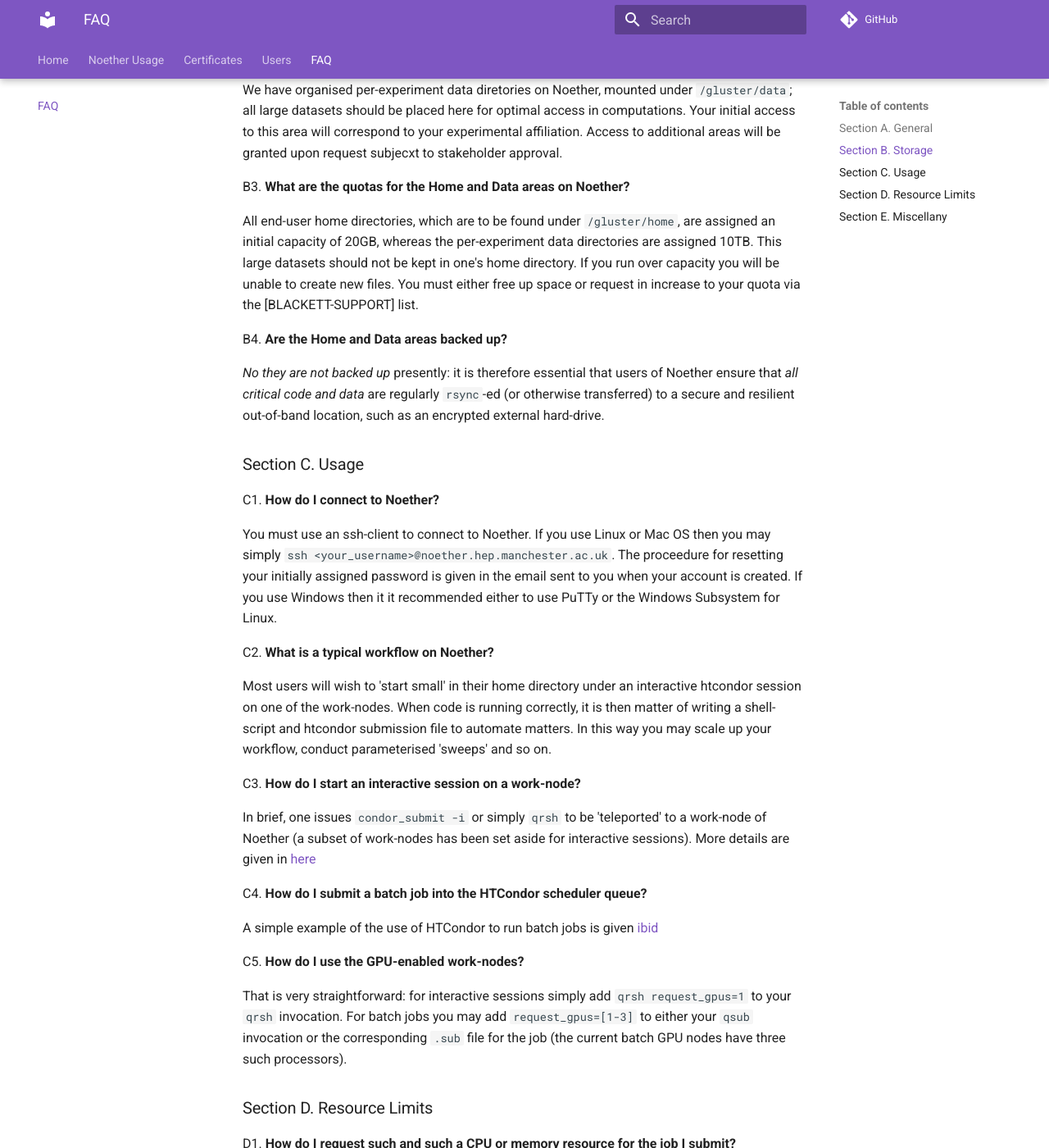
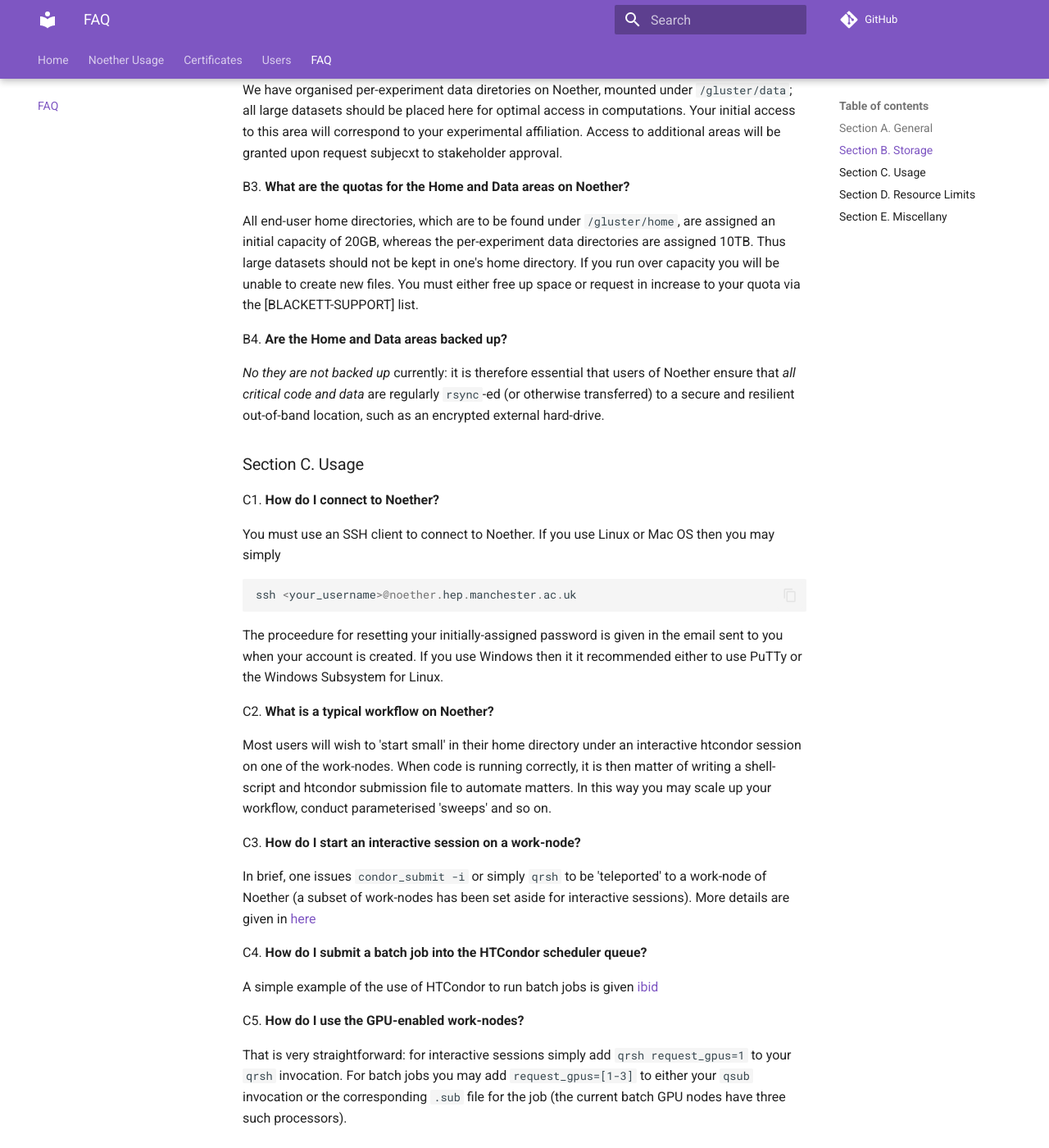
Before and after one commit to MANHEP/maf-helpdesk, an MkDocs documentation site: the page built from docs/noether_faq.md, in a window 1280 px wide and 1400 px high, scrolled down 1245 px. Shown: the whole window at 82% size. Built offline with MkDocs 1.6.1 and Material for MkDocs 9.7.7, drawn with Linux system fonts in a browser that asks for light colours; comment, search, counter and statistics services are not loaded.

Commit message:
Change some language and formatting

````diff
--- a/docs/noether_faq.md
+++ b/docs/noether_faq.md
@@ -53,24 +53,27 @@ B3. **What are the quotas for the Home and Data areas on Noether?**
 
 All end-user home directories, which are to be found under `/gluster/home`,
 are assigned an initial capacity of 20GB, whereas the per-experiment data directories are assigned 10TB.
-This large datasets should not be kept in one's home directory.
+Thus large datasets should not be kept in one's home directory.
 If you run over capacity you will be unable to create new files.
 You must either free up space or request in increase to your quota via the [BLACKETT-SUPPORT] list.
 
 B4. **Are the Home and Data areas backed up?**
 
-*No they are not backed up* presently: it is therefore essential that users of Noether ensure that *all critical code and data* are
+*No they are not backed up* currently: it is therefore essential that users of Noether ensure that *all critical code and data* are
 regularly `rsync`-ed (or otherwise transferred) to a secure and resilient out-of-band location,
-such as an encrypted external hard-drive.
+such as an encrypted external hard-drive. <!-- mention onedrive? -->
 
 
 ### Section C. Usage ###
 
 C1. **How do I connect to Noether?**
 
-You must use an ssh-client to connect to Noether.
-If you use Linux or Mac OS then you may simply `ssh <your_username>@noether.hep.manchester.ac.uk`.
-The proceedure for resetting your initially assigned password is given in the email sent to you when your account is created.
+You must use an SSH client to connect to Noether.
+If you use Linux or Mac OS then you may simply
+```
+ssh <your_username>@noether.hep.manchester.ac.uk
+```
+The proceedure for resetting your initially-assigned password is given in the email sent to you when your account is created.
 If you use Windows then it it recommended either to use PuTTy or the Windows Subsystem for Linux.
 
 C2. **What is a typical workflow on Noether?**
@@ -95,7 +98,7 @@ That is very straightforward: for interactive sessions simply add `qrsh request_
 For batch jobs you may add `request_gpus=[1-3]` to either your `qsub` invocation or the corresponding `.sub` file for the job (the current batch GPU nodes have three such processors).
 
 ### Section D. Resource Limits ###
-
+<!-- Writeme! -->
 D1. **How do I request such and such a CPU or memory resource for the job I submit?**
 
 D2. **How do I submit multiple parameterized copies of the same task into the queue?**
````
